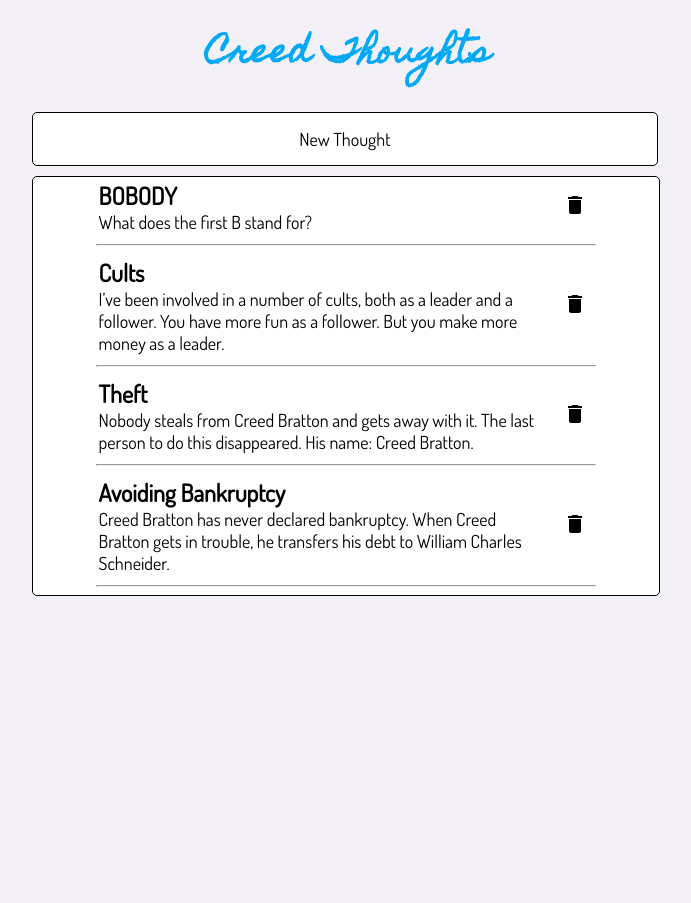
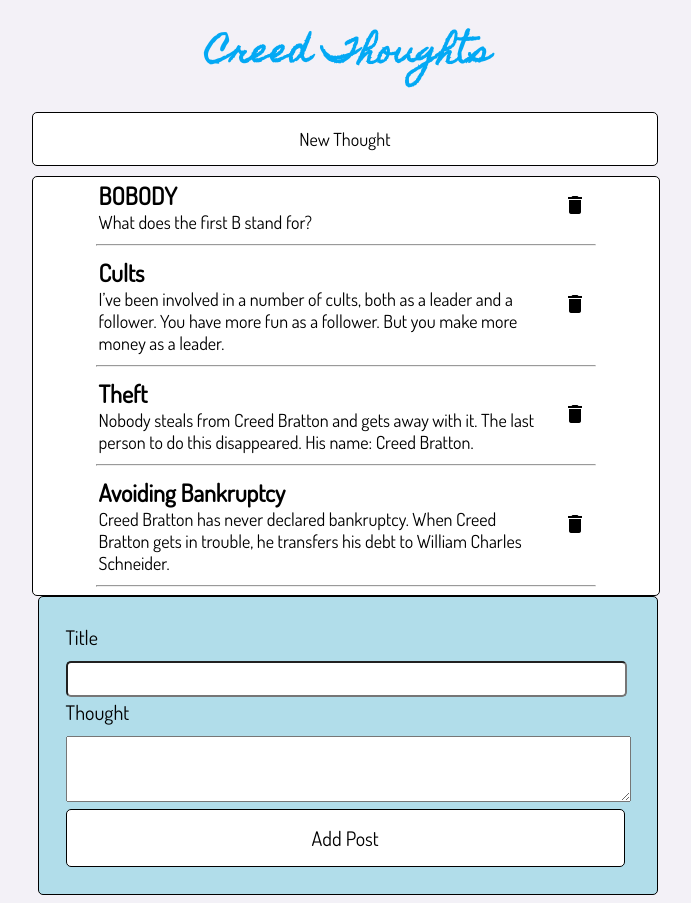
Before and after one commit to eslutz/Grand-Circus-Labs, an Angular app: page / in a window 1280 px wide. Both pictures are taken after a click on the button "New Thought". Shown: the whole page, without its empty margins (292-983 px from the left). Before the commit the page ends 800 px from the top, so only its background shows below. Built offline with nearby package versions, Linux system fonts and the light colour scheme.

Commit message:
Got add post working. Now I need to clean it up and make it look good.

```diff
--- a/src/app/app.component.css
+++ b/src/app/app.component.css
@@ -33,3 +33,7 @@
     background-color: white;
     width: 99%;
 }
+
+.hidden {
+    display: none;
+}
--- a/src/app/app.component.html
+++ b/src/app/app.component.html
@@ -1,6 +1,6 @@
 <div class="center">
 	<h1 style="text-align: center; color: rgb(3, 169, 244)">{{title}}</h1>
-	<button (callParent)="generateNewPost($event)" class="newpost">New Thought</button>
+	<button class="newpost" (click)="unhide()">New Thought</button><!--this button should unhide <app-post-form>-->
 	<div class="postBody">
 		<div class="posts" *ngFor="let post of allPosts">
 			<app-post [currentPost]=post (callParent)="removeThought($event)"></app-post>
@@ -8,3 +8,4 @@
 		</div>
 	</div>
 </div>
+<app-post-form [ngClass]="{'hidden':isHidden}" (callParent)="generateNewPost($event)"></app-post-form>
--- a/src/app/app.component.ts
+++ b/src/app/app.component.ts
@@ -8,7 +8,7 @@ import { Post } from './interface/post';
 })
 export class AppComponent {
   title = "Creed Thoughts";
-  newPost: Post;
+  isHidden = true;
   allPosts: Post[] = [
     { title: "BOBODY", thought: "What does the first B stand for?" },
     { title: "Cults", thought: "I’ve been involved in a number of cults, both as a leader and a follower. You have more fun as a follower. But you make more money as a leader." },
@@ -17,10 +17,14 @@ export class AppComponent {
   ];
 
   generateNewPost(post: Post) {
-    this.newPost = post;
+    this.allPosts.push(post);
   }
 
   removeThought(post: Post) {
     this.allPosts.splice(this.allPosts.indexOf(post), 1);
   }
+
+  unhide() {
+    this.isHidden = !this.isHidden;
+  }
 }
--- a/src/app/post-form/post-form.component.css
+++ b/src/app/post-form/post-form.component.css
@@ -1,12 +1,46 @@
-.newPost {
-    margin-top: auto;
-    margin-bottom: auto;
+.newpost {
+    font-family: 'Dosis', sans-serif;
+    font-size: 18px;
+    width: 45%;
     margin-left: auto;
     margin-right: auto;
-    position:relative;
-    z-index:10;
-    display:none;
-    background: black;
-    border-radius:10px;
+    border-style: solid;
+    border-color: black;
+    border-width: 1px;
+    border-radius: 5px;
     background-color: #B1DDEA;
+    padding: 25px;
 }
+
+.addpost {
+    font-family: 'Dosis', sans-serif;
+    font-size: 20px;
+    padding: 15px;
+    border-style: solid;
+    border-color: black;
+    border-width: 1px;
+    border-radius: 5px;
+    background-color: white;
+    width: 100%;
+}
+
+table.width {
+    width: 99%;
+}
+
+input.width {
+    width: 99%;
+    height: 30px;
+    border-radius: 5px;
+}
+
+button.width {
+    width: 100%;
+    border-radius: 5px;
+    padding: 10px;
+}
+
+tr {
+    font-size: 20px;
+    height: 35px;
+}
--- a/src/app/post-form/post-form.component.html
+++ b/src/app/post-form/post-form.component.html
@@ -1,7 +1,9 @@
-<div class="newPost">
-<h2>Title</h2>
-<input [(ngModel)]="newTitle" type="text" />
-<h2>Thought</h2>
-<input [(ngModel)]="newThought" type="text" />
-<button (click)="addPost()">Add Post</button>
+<div class="newpost">
+    <table class="width">
+        <tr>Title</tr>
+        <tr><input class="width" [(ngModel)]="newTitle" type="text" /></tr>
+        <tr>Thought</tr>
+        <tr><textarea  style="width: 100%;" rows="4" [(ngModel)]="newThought"></textarea></tr>
+        <tr><button class="addpost" (click)="addPost()">Add Post</button></tr>
+    </table>
 </div>
```
Also changed, not shown: src/app/post-form/post-form.component.ts (line endings or trailing spaces).
